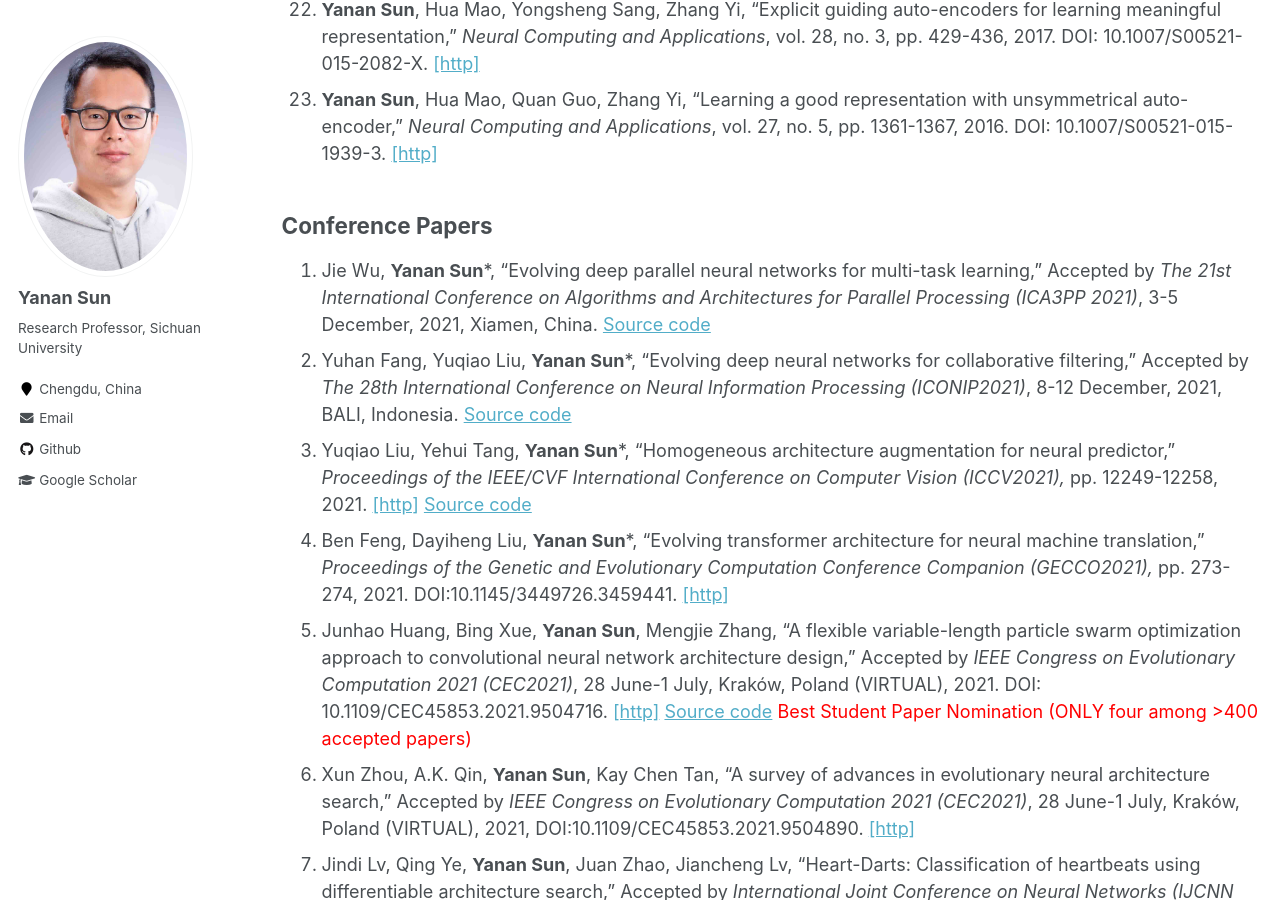
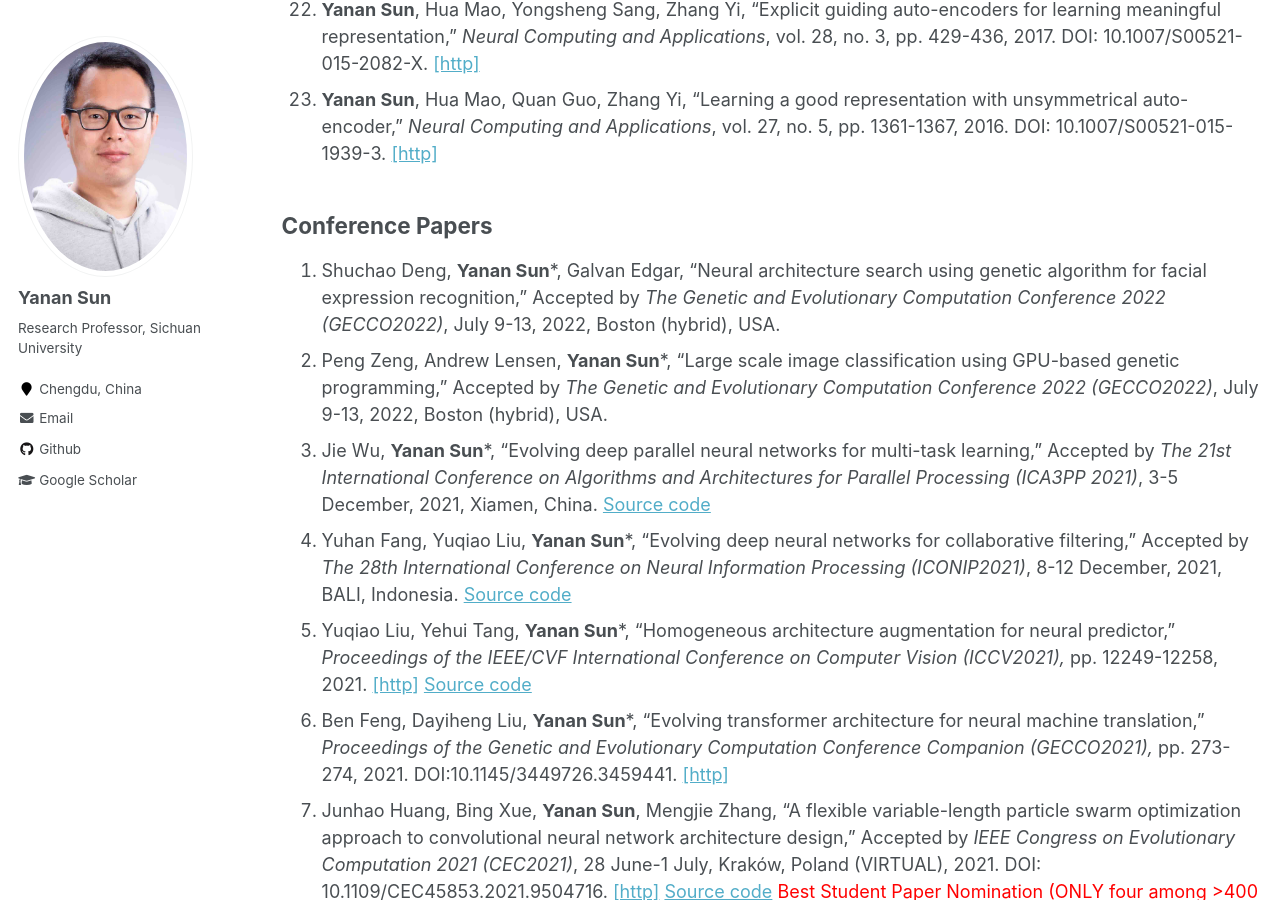
Before and after one commit to yn-sun/yn-sun.github.io, a Jekyll site: the page built from _pages/publications.md, in a window 1280 px wide and 900 px high, scrolled down 2310 px. Built offline with Jekyll 4.4.1, drawn with Linux system fonts in a browser that asks for light colours; comment, search, counter and statistics services are not loaded.

Commit message:
Update publications.md

```diff
--- a/_pages/publications.md
+++ b/_pages/publications.md
@@ -35,21 +35,23 @@
 
 
 ## Conference Papers
-1. Jie Wu, **Yanan Sun***, "Evolving deep parallel neural networks for multi-task learning," Accepted by <i>The 21st International Conference on Algorithms and Architectures for Parallel Processing (ICA3PP 2021)</i>, 3-5 December, 2021, Xiamen, China. [Source code](https://github.com/J-Wu97/EVO-MTL)
-2. Yuhan Fang, Yuqiao Liu, **Yanan Sun***, "Evolving deep neural networks for collaborative filtering," Accepted by <i>The 28th International Conference on Neural Information Processing (ICONIP2021)</i>, 8-12 December, 2021, BALI, Indonesia. [Source code](https://github.com/PRIEEE/Evolve-CF)
-3. Yuqiao Liu, Yehui Tang, **Yanan Sun***, "Homogeneous architecture augmentation for neural predictor," <i>Proceedings of the IEEE/CVF International Conference on Computer Vision (ICCV2021),</i> pp. 12249-12258, 2021. [[http]](https://openaccess.thecvf.com/content/ICCV2021/html/Liu_Homogeneous_Architecture_Augmentation_for_Neural_Predictor_ICCV_2021_paper.html) [Source code](https://github.com/lyq998/HAAP)
-4. Ben Feng, Dayiheng Liu, **Yanan Sun***, "Evolving transformer architecture for neural machine translation," <i>Proceedings of the Genetic and Evolutionary Computation Conference Companion (GECCO2021),</i> pp. 273-274, 2021. DOI:10.1145/3449726.3459441. [[http]](https://dl.acm.org/doi/abs/10.1145/3449726.3459441)
-5. Junhao Huang, Bing Xue, **Yanan Sun**, Mengjie Zhang, "A flexible variable-length particle swarm optimization approach to convolutional neural network architecture design," Accepted by <i>IEEE Congress on Evolutionary Computation 2021 (CEC2021)</i>, 28 June-1 July, Kraków, Poland (VIRTUAL), 2021. DOI: 10.1109/CEC45853.2021.9504716. [[http]](https://ieeexplore.ieee.org/document/9504716) [Source code](https://github.com/HuangJunh/FPSO) <span style="color: #FF0000">Best Student Paper Nomination (ONLY four among >400 accepted papers)</span>
-6. Xun Zhou, A.K. Qin, **Yanan Sun**, Kay Chen Tan, "A survey of advances in evolutionary neural architecture search," Accepted by <i>IEEE Congress on Evolutionary Computation 2021 (CEC2021)</i>, 28 June-1 July, Kraków, Poland (VIRTUAL), 2021, DOI:10.1109/CEC45853.2021.9504890. [[http]](https://ieeexplore.ieee.org/document/9504890)
-7. Jindi Lv, Qing Ye, **Yanan Sun**, Juan Zhao, Jiancheng Lv, "Heart-Darts: Classification of heartbeats using differentiable architecture search," Accepted by <i>International Joint Conference on Neural Networks (IJCNN 2021)</i>, Virtual Event, 18-22th July, 2021, DOI:10.1109/IJCNN52387.2021.9534184. [[http]](https://ieeexplore.ieee.org/document/9534184) [Source code](https://github.com/yn-sun/paper_source_code/tree/main/Heart-Darts)
-8. Wenxin Zhao, **Yanan Sun**, Bing Xue, "Improved bianry particle swarm optimization with evolutionary population dynamic for key oncogene selection," Proceedings of <i>IEEE Symposium Series on Computational Intelligence (SSCI 2020)</i>, Canberra Australia, 1-4 December, 2020, PP. 897-904. DOI: 10.1109/SSCI47803.2020.9308540. [[http]](https://ieeexplore.ieee.org/abstract/document/9308540)
-9. Yuqiao Liu, **Yanan Sun**, Bing Xue, Mengjie Zhang, "Evolving deep convolutional neural networks for hyperspectral image denoising," Proceedings of <i>International Joint Conference on Neural Networks (IJCNN 2020)</i>, Glasgow (UK), 19-24th July, 2020, DOI: 10.1109/IJCNN48605.2020.9207509. [[http]](https://ieeexplore.ieee.org/document/9207509)  [Source code](https://github.com/lyq998/pytorch)
-10. Qing Ye, Yuxuan Han, **Yanan Sun**, Jiancheng Lv, "PSO-PS:Parameter synchronization with particle swarm optimization for distributed training of deep neural networks," Proceedings of <i>International Joint Conference on Neural Networks (IJCNN 2020)</i>, Glasgow (UK), 19-24th July, 2020, DOI: 10.1109/IJCNN48605.2020.9207698. [[http]](https://ieeexplore.ieee.org/document/9207698)
-11. William Irwin-Harris, **Yanan Sun**, Bing Xue, Mengjie Zhang, "A graph-based encoding for evolutionary convolutional neural network architecture design," Proceedings of <i>IEEE Congress on Evolutionary Computation 2019 (CEC2019)</i>, Wellington, New Zealand, 2019, pp. 546-553. DOI: 10.1109/CEC.2019.8790093. [[http]](https://ieeexplore.ieee.org/document/8790093)
-12. Bin Wang, **Yanan Sun**, Bing Xue, Mengjie Zhang, "Evolving deep neural networks by multi-objective particle swarm optimization for image classification," Proceedings of <i>the Genetic and Evolutionary Computation Conference 2019 (GECCO2019)</i>, Prague, Czech Republic, 2019, PP. 490-498. DOI: 10.1145/3321707.3321735. [[http]](https://dl.acm.org/doi/10.1145/3321707.3321735)
-13. Bin Wang, **Yanan Sun**, Bing Xue, Mengjie Zhang, “A hybrid GA-PSO method for evolving architecture and short connections of deep convolutional neural networks,” <i>PRICAI 2019: Trends in Artificial Intelligence</i>, Yanuca Island, Cuvu, Fiji, 2019, pp. 650-663. DOI: 10.1007/978-3-030-29894-4_52. [[http]](https://link.springer.com/chapter/10.1007%2F978-3-030-29894-4_52)
-14. Bin Wang, **Yanan Sun**, Bing Xue, Mengjie Zhang, "A hybrid differential evolution approach to designing deep convolutional neural networks for image classification," <i>AI 2018: Advances in Artificial Intelligence</i>, Wellington, New Zealand, 2018, pp. 237-250. DOI: 10.1007/978-3-030-03991-2_24. [[http]](https://link.springer.com/chapter/10.1007%2F978-3-030-03991-2_24)
-15. **Yanan Sun**, Bing Xue, Mengjie Zhang, Gary G. Yen, "An experimental study on hyper-parameter optimization for stacked auto-encoders," Proceedings of <i>IEEE Congress on Evolutionary Computation 2018 (CEC2018)</i>, Rio de Janeiro, Brazil, 2018, pp. 638-645. DOI: 10.1109/CEC.2018.8477921. [[http]](https://ieeexplore.ieee.org/document/8477921)
-16. Bin Wang, **Yanan Sun**, Bing Xue, Mengjie Zhang, "Evolving deep convolutional neural networks by variable-length particle swarm optimization for image classification," Proceedings of <i>IEEE Congress on Evolutionary Computation 2018 (CEC2018)</i>, Rio de Janeiro, Brazil, 2018, pp. 1514-1521. DOI: 10.1109/CEC.2018.8477735. [[http]](https://ieeexplore.ieee.org/abstract/document/8477735)
-17. **Yanan Sun**, Gary G. Yen, Zhang Yi, "Global View-based selection mechanism for many-objective evolutionary algorithm," Proceedings of <i>IEEE Congress on Evolutionary Computation 2017 (CEC2017)</i>, Donostia-San Sebastián, Spain, 2017, pp. 427-434. DOI: 10.1109/CEC.2017.7969343. [[http]](https://ieeexplore.ieee.org/document/7969343)
-18. **Yanan Sun**, Gary G. Yen, Hua Mao, Zhang Yi, "Manifold dimension reduction based clustering for multi-objective evolutionary algorithm," Proceedings of <i>IEEE Congress on Evolutionary Computation 2016 (CEC2016)</i>, Vancouver, Canada, 2016, pp. 3785-3792. DOI: 10.1109/CEC.2016.7744269. [[http]](https://ieeexplore.ieee.org/document/7744269)
+1. Shuchao Deng, **Yanan Sun***, Galvan Edgar, "Neural architecture search using genetic algorithm for facial expression recognition," Accepted by <i>The Genetic and Evolutionary Computation Conference 2022 (GECCO2022)</i>, July 9-13, 2022, Boston (hybrid), USA.
+2. Peng Zeng, Andrew Lensen, **Yanan Sun***, "Large scale image classification using GPU-based genetic programming," Accepted by <i>The Genetic and Evolutionary Computation Conference 2022 (GECCO2022)</i>, July 9-13, 2022, Boston (hybrid), USA.
+3. Jie Wu, **Yanan Sun***, "Evolving deep parallel neural networks for multi-task learning," Accepted by <i>The 21st International Conference on Algorithms and Architectures for Parallel Processing (ICA3PP 2021)</i>, 3-5 December, 2021, Xiamen, China. [Source code](https://github.com/J-Wu97/EVO-MTL)
+4. Yuhan Fang, Yuqiao Liu, **Yanan Sun***, "Evolving deep neural networks for collaborative filtering," Accepted by <i>The 28th International Conference on Neural Information Processing (ICONIP2021)</i>, 8-12 December, 2021, BALI, Indonesia. [Source code](https://github.com/PRIEEE/Evolve-CF)
+5. Yuqiao Liu, Yehui Tang, **Yanan Sun***, "Homogeneous architecture augmentation for neural predictor," <i>Proceedings of the IEEE/CVF International Conference on Computer Vision (ICCV2021),</i> pp. 12249-12258, 2021. [[http]](https://openaccess.thecvf.com/content/ICCV2021/html/Liu_Homogeneous_Architecture_Augmentation_for_Neural_Predictor_ICCV_2021_paper.html) [Source code](https://github.com/lyq998/HAAP)
+6. Ben Feng, Dayiheng Liu, **Yanan Sun***, "Evolving transformer architecture for neural machine translation," <i>Proceedings of the Genetic and Evolutionary Computation Conference Companion (GECCO2021),</i> pp. 273-274, 2021. DOI:10.1145/3449726.3459441. [[http]](https://dl.acm.org/doi/abs/10.1145/3449726.3459441)
+7. Junhao Huang, Bing Xue, **Yanan Sun**, Mengjie Zhang, "A flexible variable-length particle swarm optimization approach to convolutional neural network architecture design," Accepted by <i>IEEE Congress on Evolutionary Computation 2021 (CEC2021)</i>, 28 June-1 July, Kraków, Poland (VIRTUAL), 2021. DOI: 10.1109/CEC45853.2021.9504716. [[http]](https://ieeexplore.ieee.org/document/9504716) [Source code](https://github.com/HuangJunh/FPSO) <span style="color: #FF0000">Best Student Paper Nomination (ONLY four among >400 accepted papers)</span>
+8. Xun Zhou, A.K. Qin, **Yanan Sun**, Kay Chen Tan, "A survey of advances in evolutionary neural architecture search," Accepted by <i>IEEE Congress on Evolutionary Computation 2021 (CEC2021)</i>, 28 June-1 July, Kraków, Poland (VIRTUAL), 2021, DOI:10.1109/CEC45853.2021.9504890. [[http]](https://ieeexplore.ieee.org/document/9504890)
+9. Jindi Lv, Qing Ye, **Yanan Sun**, Juan Zhao, Jiancheng Lv, "Heart-Darts: Classification of heartbeats using differentiable architecture search," Accepted by <i>International Joint Conference on Neural Networks (IJCNN 2021)</i>, Virtual Event, 18-22th July, 2021, DOI:10.1109/IJCNN52387.2021.9534184. [[http]](https://ieeexplore.ieee.org/document/9534184) [Source code](https://github.com/yn-sun/paper_source_code/tree/main/Heart-Darts)
+10. Wenxin Zhao, **Yanan Sun**, Bing Xue, "Improved bianry particle swarm optimization with evolutionary population dynamic for key oncogene selection," Proceedings of <i>IEEE Symposium Series on Computational Intelligence (SSCI 2020)</i>, Canberra Australia, 1-4 December, 2020, PP. 897-904. DOI: 10.1109/SSCI47803.2020.9308540. [[http]](https://ieeexplore.ieee.org/abstract/document/9308540)
+11. Yuqiao Liu, **Yanan Sun**, Bing Xue, Mengjie Zhang, "Evolving deep convolutional neural networks for hyperspectral image denoising," Proceedings of <i>International Joint Conference on Neural Networks (IJCNN 2020)</i>, Glasgow (UK), 19-24th July, 2020, DOI: 10.1109/IJCNN48605.2020.9207509. [[http]](https://ieeexplore.ieee.org/document/9207509)  [Source code](https://github.com/lyq998/pytorch)
+12. Qing Ye, Yuxuan Han, **Yanan Sun**, Jiancheng Lv, "PSO-PS:Parameter synchronization with particle swarm optimization for distributed training of deep neural networks," Proceedings of <i>International Joint Conference on Neural Networks (IJCNN 2020)</i>, Glasgow (UK), 19-24th July, 2020, DOI: 10.1109/IJCNN48605.2020.9207698. [[http]](https://ieeexplore.ieee.org/document/9207698)
+13. William Irwin-Harris, **Yanan Sun**, Bing Xue, Mengjie Zhang, "A graph-based encoding for evolutionary convolutional neural network architecture design," Proceedings of <i>IEEE Congress on Evolutionary Computation 2019 (CEC2019)</i>, Wellington, New Zealand, 2019, pp. 546-553. DOI: 10.1109/CEC.2019.8790093. [[http]](https://ieeexplore.ieee.org/document/8790093)
+14. Bin Wang, **Yanan Sun**, Bing Xue, Mengjie Zhang, "Evolving deep neural networks by multi-objective particle swarm optimization for image classification," Proceedings of <i>the Genetic and Evolutionary Computation Conference 2019 (GECCO2019)</i>, Prague, Czech Republic, 2019, PP. 490-498. DOI: 10.1145/3321707.3321735. [[http]](https://dl.acm.org/doi/10.1145/3321707.3321735)
+15. Bin Wang, **Yanan Sun**, Bing Xue, Mengjie Zhang, “A hybrid GA-PSO method for evolving architecture and short connections of deep convolutional neural networks,” <i>PRICAI 2019: Trends in Artificial Intelligence</i>, Yanuca Island, Cuvu, Fiji, 2019, pp. 650-663. DOI: 10.1007/978-3-030-29894-4_52. [[http]](https://link.springer.com/chapter/10.1007%2F978-3-030-29894-4_52)
+16. Bin Wang, **Yanan Sun**, Bing Xue, Mengjie Zhang, "A hybrid differential evolution approach to designing deep convolutional neural networks for image classification," <i>AI 2018: Advances in Artificial Intelligence</i>, Wellington, New Zealand, 2018, pp. 237-250. DOI: 10.1007/978-3-030-03991-2_24. [[http]](https://link.springer.com/chapter/10.1007%2F978-3-030-03991-2_24)
+17. **Yanan Sun**, Bing Xue, Mengjie Zhang, Gary G. Yen, "An experimental study on hyper-parameter optimization for stacked auto-encoders," Proceedings of <i>IEEE Congress on Evolutionary Computation 2018 (CEC2018)</i>, Rio de Janeiro, Brazil, 2018, pp. 638-645. DOI: 10.1109/CEC.2018.8477921. [[http]](https://ieeexplore.ieee.org/document/8477921)
+18. Bin Wang, **Yanan Sun**, Bing Xue, Mengjie Zhang, "Evolving deep convolutional neural networks by variable-length particle swarm optimization for image classification," Proceedings of <i>IEEE Congress on Evolutionary Computation 2018 (CEC2018)</i>, Rio de Janeiro, Brazil, 2018, pp. 1514-1521. DOI: 10.1109/CEC.2018.8477735. [[http]](https://ieeexplore.ieee.org/abstract/document/8477735)
+19. **Yanan Sun**, Gary G. Yen, Zhang Yi, "Global View-based selection mechanism for many-objective evolutionary algorithm," Proceedings of <i>IEEE Congress on Evolutionary Computation 2017 (CEC2017)</i>, Donostia-San Sebastián, Spain, 2017, pp. 427-434. DOI: 10.1109/CEC.2017.7969343. [[http]](https://ieeexplore.ieee.org/document/7969343)
+20. **Yanan Sun**, Gary G. Yen, Hua Mao, Zhang Yi, "Manifold dimension reduction based clustering for multi-objective evolutionary algorithm," Proceedings of <i>IEEE Congress on Evolutionary Computation 2016 (CEC2016)</i>, Vancouver, Canada, 2016, pp. 3785-3792. DOI: 10.1109/CEC.2016.7744269. [[http]](https://ieeexplore.ieee.org/document/7744269)
```
